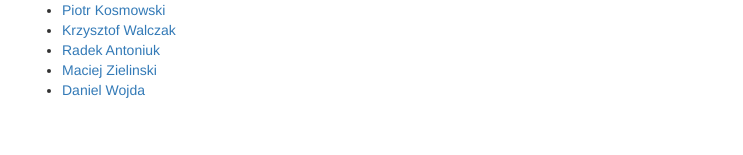
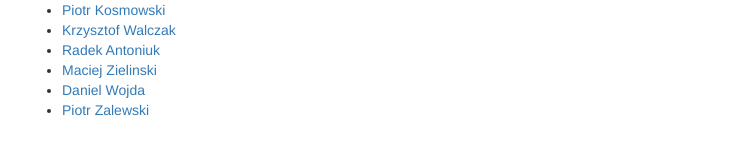
Before and after one commit to microhackathon-2015-03-juglodz/microhackathon-2015-03-juglodz.github.io, a Jekyll site: the page built from index.md, in a window 1280 px wide and 900 px high, scrolled down 2789 px. Shown: the part 735-890 px from the top of the window, without its empty margins (268-1011 px from the left). Built offline with Jekyll 4.4.1, drawn with Linux system fonts in a browser that asks for light colours; Markdown is read by kramdown in place of the engine named in the settings.

Commit message:
Added Piotr to attendees

```diff
--- a/_data/attendees.yml
+++ b/_data/attendees.yml
@@ -20,3 +20,6 @@
 
 - name: Daniel Wojda
   github_username: wojda
+
+- name: Piotr Zalewski
+  github_username: piotrzalewski
```
